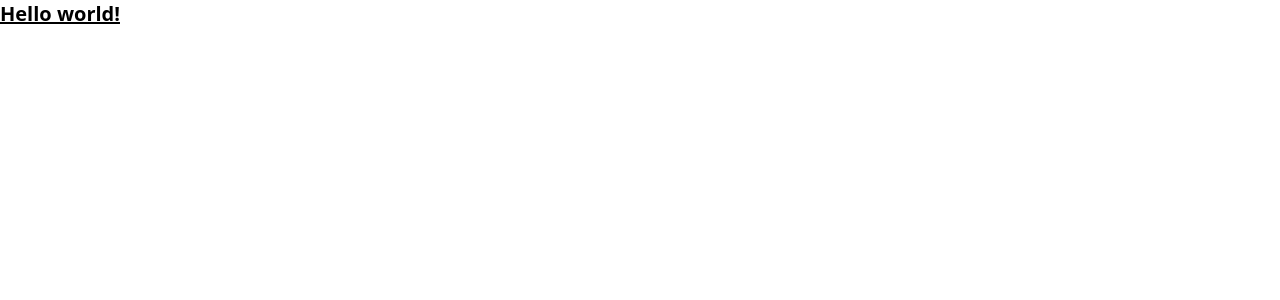
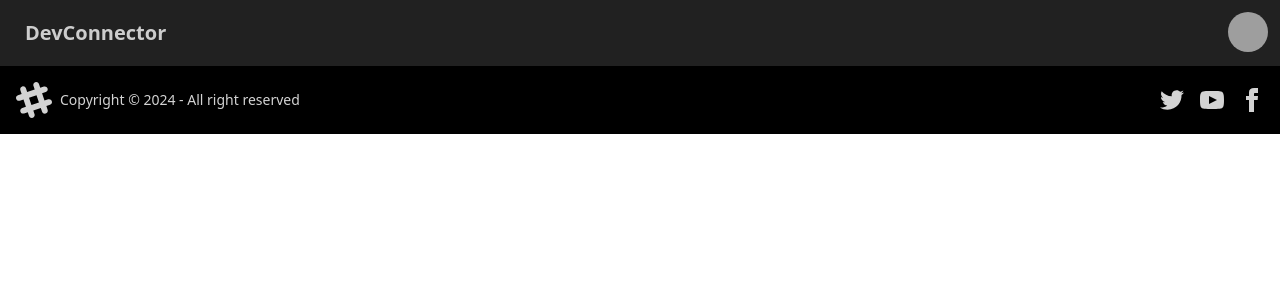
Before and after one commit to sahithreddy738/DevConnectorFrontend, a React (Vite) app: page / in a window 1280 px wide. Shown: the top 300 px of the page. Built offline with nearby package versions, Linux system fonts and the light colour scheme; grey boxes are pictures that could not be loaded.

Commit message:
added routes

```diff
--- a/package.json
+++ b/package.json
@@ -11,7 +11,8 @@
   },
   "dependencies": {
     "react": "^18.3.1",
-    "react-dom": "^18.3.1"
+    "react-dom": "^18.3.1",
+    "react-router-dom": "^6.26.2"
   },
   "devDependencies": {
     "@eslint/js": "^9.9.0",
@@ -19,6 +20,7 @@
     "@types/react-dom": "^18.3.0",
     "@vitejs/plugin-react": "^4.3.1",
     "autoprefixer": "^10.4.20",
+    "daisyui": "^4.12.10",
     "eslint": "^9.9.0",
     "eslint-plugin-react": "^7.35.0",
     "eslint-plugin-react-hooks": "^5.1.0-rc.0",
--- a/src/App.jsx
+++ b/src/App.jsx
@@ -1,7 +1,20 @@
+import { BrowserRouter,Route, Routes } from "react-router-dom";
+import Body from "./components/Body";
+import Login from "./components/Login";
+import Profile from "./components/Profile";
+
+
 function App() {
   return (
     <>
-      <h1 className="text-xl font-bold underline">Hello world!</h1>
+       <BrowserRouter basename="/">
+           <Routes>
+               <Route path="/" element={<Body/>}>
+                    <Route path="/login" element={<Login/>}/>
+                    <Route path="/profile" element={<Profile/>}/>
+                </Route>
+           </Routes>
+       </BrowserRouter>
     </>
   );
 }
--- /dev/null
+++ b/src/components/Body.jsx
@@ -0,0 +1,16 @@
+import { Outlet } from "react-router-dom";
+import Footer from "./Footer";
+import NavBar from "./NavBar";
+
+
+const Body=() => {
+    return (
+        <div>
+           <NavBar />
+           <Outlet/>
+           <Footer/>
+        </div>
+    )
+}
+
+export default Body;
--- /dev/null
+++ b/src/components/Footer.jsx
@@ -0,0 +1,57 @@
+const Footer = () => {
+  return (
+    <footer className="footer bg-black text-neutral-content items-center p-4" data-theme="black">
+      <aside className="grid-flow-col items-center">
+        <svg
+          width="36"
+          height="36"
+          viewBox="0 0 24 24"
+          xmlns="http://www.w3.org/2000/svg"
+          fillRule="evenodd"
+          clipRule="evenodd"
+          className="fill-current"
+        >
+          <path d="M22.672 15.226l-2.432.811.841 2.515c.33 1.019-.209 2.127-1.23 2.456-1.15.325-2.148-.321-2.463-1.226l-.84-2.518-5.013 1.677.84 2.517c.391 1.203-.434 2.542-1.831 2.542-.88 0-1.601-.564-1.86-1.314l-.842-2.516-2.431.809c-1.135.328-2.145-.317-2.463-1.229-.329-1.018.211-2.127 1.231-2.456l2.432-.809-1.621-4.823-2.432.808c-1.355.384-2.558-.59-2.558-1.839 0-.817.509-1.582 1.327-1.846l2.433-.809-.842-2.515c-.33-1.02.211-2.129 1.232-2.458 1.02-.329 2.13.209 2.461 1.229l.842 2.515 5.011-1.677-.839-2.517c-.403-1.238.484-2.553 1.843-2.553.819 0 1.585.509 1.85 1.326l.841 2.517 2.431-.81c1.02-.33 2.131.211 2.461 1.229.332 1.018-.21 2.126-1.23 2.456l-2.433.809 1.622 4.823 2.433-.809c1.242-.401 2.557.484 2.557 1.838 0 .819-.51 1.583-1.328 1.847m-8.992-6.428l-5.01 1.675 1.619 4.828 5.011-1.674-1.62-4.829z"></path>
+        </svg>
+        <p>Copyright © {new Date().getFullYear()} - All right reserved</p>
+      </aside>
+      <nav className="grid-flow-col gap-4 md:place-self-center md:justify-self-end">
+        <a>
+          <svg
+            xmlns="http://www.w3.org/2000/svg"
+            width="24"
+            height="24"
+            viewBox="0 0 24 24"
+            className="fill-current"
+          >
+            <path d="M24 4.557c-.883.392-1.832.656-2.828.775 1.017-.609 1.798-1.574 2.165-2.724-.951.564-2.005.974-3.127 1.195-.897-.957-2.178-1.555-3.594-1.555-3.179 0-5.515 2.966-4.797 6.045-4.091-.205-7.719-2.165-10.148-5.144-1.29 2.213-.669 5.108 1.523 6.574-.806-.026-1.566-.247-2.229-.616-.054 2.281 1.581 4.415 3.949 4.89-.693.188-1.452.232-2.224.084.626 1.956 2.444 3.379 4.6 3.419-2.07 1.623-4.678 2.348-7.29 2.04 2.179 1.397 4.768 2.212 7.548 2.212 9.142 0 14.307-7.721 13.995-14.646.962-.695 1.797-1.562 2.457-2.549z"></path>
+          </svg>
+        </a>
+        <a>
+          <svg
+            xmlns="http://www.w3.org/2000/svg"
+            width="24"
+            height="24"
+            viewBox="0 0 24 24"
+            className="fill-current"
+          >
+            <path d="M19.615 3.184c-3.604-.246-11.631-.245-15.23 0-3.897.266-4.356 2.62-4.385 8.816.029 6.185.484 8.549 4.385 8.816 3.6.245 11.626.246 15.23 0 3.897-.266 4.356-2.62 4.385-8.816-.029-6.185-.484-8.549-4.385-8.816zm-10.615 12.816v-8l8 3.993-8 4.007z"></path>
+          </svg>
+        </a>
+        <a>
+          <svg
+            xmlns="http://www.w3.org/2000/svg"
+            width="24"
+            height="24"
+            viewBox="0 0 24 24"
+            className="fill-current"
+          >
+            <path d="M9 8h-3v4h3v12h5v-12h3.642l.358-4h-4v-1.667c0-.955.192-1.333 1.115-1.333h2.885v-5h-3.808c-3.596 0-5.192 1.583-5.192 4.615v3.385z"></path>
+          </svg>
+        </a>
+      </nav>
+    </footer>
+  );
+};
+
+export default Footer;
--- /dev/null
+++ b/src/components/Login.jsx
@@ -0,0 +1,9 @@
+const Login = () => {
+  return (
+    <div>
+      <h1 className="text-3xl">Login</h1>
+    </div>
+  );
+};
+
+export default Login;
--- /dev/null
+++ b/src/components/NavBar.jsx
@@ -0,0 +1,44 @@
+const NavBar = () => {
+  return (
+    <div className="navbar bg-base-100 " data-theme="halloween">
+      <div className="flex-1">
+        <a className="btn btn-ghost text-xl">DevConnector</a>
+      </div>
+      <div className="flex-none">
+        <div className="dropdown dropdown-end">
+          <div
+            tabIndex={0}
+            role="button"
+            className="btn btn-ghost btn-circle avatar"
+          >
+            <div className="w-10 rounded-full">
+              <img
+                alt="Tailwind CSS Navbar component"
+                src="https://img.daisyui.com/images/stock/photo-1534528741775-53994a69daeb.webp"
+              />
+            </div>
+          </div>
+          <ul
+            tabIndex={0}
+            className="menu menu-sm dropdown-content bg-base-100 rounded-box z-[1] mt-3 w-52 p-2 shadow"
+          >
+            <li>
+              <a className="justify-between">
+                Profile
+                <span className="badge">New</span>
+              </a>
+            </li>
+            <li>
+              <a>Settings</a>
+            </li>
+            <li>
+              <a>Logout</a>
+            </li>
+          </ul>
+        </div>
+      </div>
+    </div>
+  );
+};
+
+export default NavBar;
--- /dev/null
+++ b/src/components/Profile.jsx
@@ -0,0 +1,11 @@
+
+
+const Profile = () => {
+  return (
+    <div>
+      <h1 className="text-3xl">Profile</h1>
+    </div>
+  );
+};
+
+export default Profile;
--- a/tailwind.config.js
+++ b/tailwind.config.js
@@ -1,3 +1,6 @@
+import daisyui from 'daisyui';
+
+/** @type {import('tailwindcss').Config} */
 export default {
   content: [
         "./index.html",
@@ -6,5 +9,10 @@
   theme: {
     extend: {},
   },
-  plugins: [],
+  plugins: [
+    daisyui
+  ],
+  daisyui:{
+    themes:["light", "dark", "cupcake","sunset","black","halloween"]
+  }
 }
```
Also changed, not shown: src/main.jsx (+8 -8 lines), src/utils/routingConfig.js (added, +30 -0 lines), 1 other file (tests, documents, lock files or other folders).
